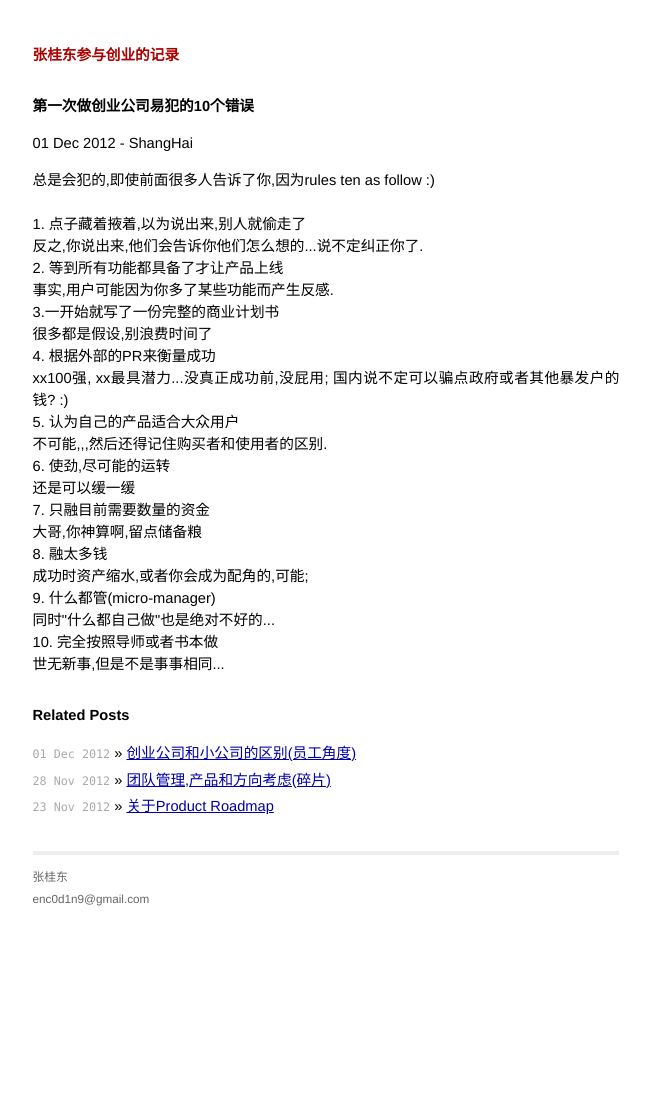
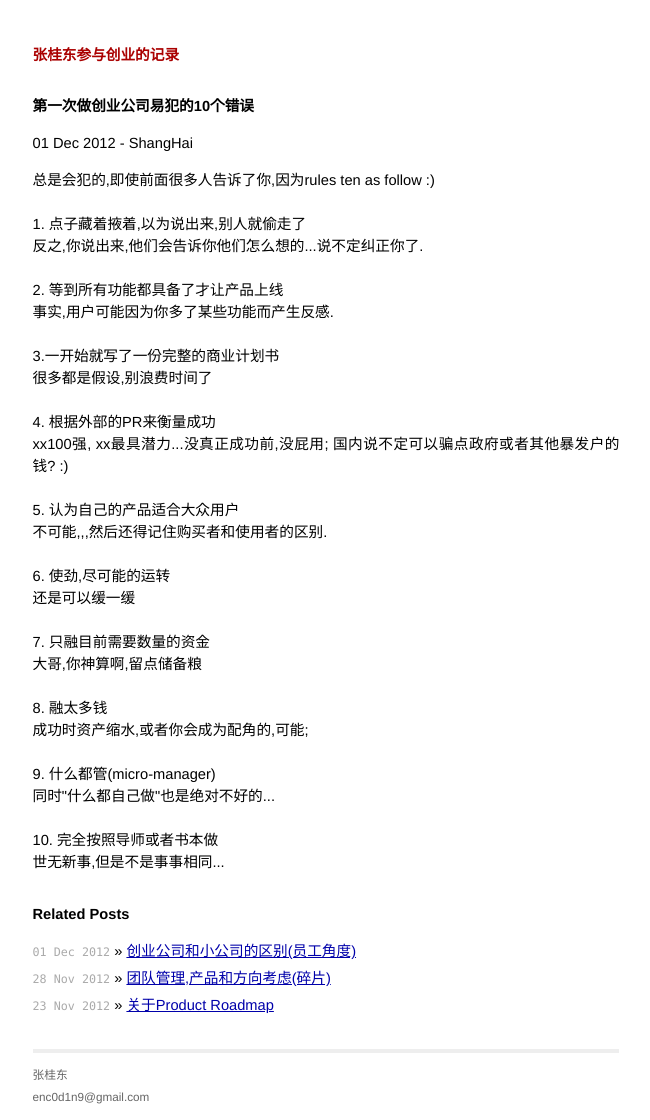
Before and after one commit to enc0d1n9/Blog, a Jekyll site: the page built from _posts/2012-12-01-Ten-mistakes-that-startup-will-make-at-fist-time.html, in a window 1280 px wide. Shown: the whole page, without its empty margins (314-964 px from the left). Built offline with Jekyll 4.4.1, drawn with Linux system fonts in a browser that asks for light colours; Markdown is read by kramdown in place of the engine named in the settings; before the commit the page ends 944 px from its top, so only the background shows below that.

Commit message:
revise again
update

```diff
--- a/_posts/2012-12-01-Ten-mistakes-that-startup-will-make-at-fist-time.html
+++ b/_posts/2012-12-01-Ten-mistakes-that-startup-will-make-at-fist-time.html
@@ -10,23 +10,23 @@ title: 第一次做创业公司易犯的10个错误
 总是会犯的,即使前面很多人告诉了你,因为rules ten as follow :) <br/><br/>
 
 1. 点子藏着掖着,以为说出来,别人就偷走了<br/>
-反之,你说出来,他们会告诉你他们怎么想的...说不定纠正你了.<br/>
+反之,你说出来,他们会告诉你他们怎么想的...说不定纠正你了.<br/><br/>
 2. 等到所有功能都具备了才让产品上线<br/>
-事实,用户可能因为你多了某些功能而产生反感.<br/>
+事实,用户可能因为你多了某些功能而产生反感.<br/><br/>
 3.一开始就写了一份完整的商业计划书<br/>
-很多都是假设,别浪费时间了<br/>
+很多都是假设,别浪费时间了<br/><br/>
 4. 根据外部的PR来衡量成功<br/>
-xx100强, xx最具潜力...没真正成功前,没屁用; 国内说不定可以骗点政府或者其他暴发户的钱? :)<br/>
+xx100强, xx最具潜力...没真正成功前,没屁用; 国内说不定可以骗点政府或者其他暴发户的钱? :)<br/><br/>
 5. 认为自己的产品适合大众用户<br/>
-不可能,,,然后还得记住购买者和使用者的区别.<br/>
+不可能,,,然后还得记住购买者和使用者的区别.<br/><br/>
 6. 使劲,尽可能的运转<br/>
-还是可以缓一缓<br/>
+还是可以缓一缓<br/><br/>
 7. 只融目前需要数量的资金<br/>
-大哥,你神算啊,留点储备粮<br/>
+大哥,你神算啊,留点储备粮<br/><br/>
 8. 融太多钱<br/>
-成功时资产缩水,或者你会成为配角的,可能;<br/>
+成功时资产缩水,或者你会成为配角的,可能;<br/><br/>
 9. 什么都管(micro-manager)<br/>
-同时"什么都自己做"也是绝对不好的...<br/>
+同时"什么都自己做"也是绝对不好的...<br/><br/>
 10. 完全按照导师或者书本做<br/>
 世无新事,但是不是事事相同...<br/>
 
```
Also changed, not shown: _posts/2012-12-01-Working-Between-Startup-and-Big-Company.html (+1 -7 lines).
